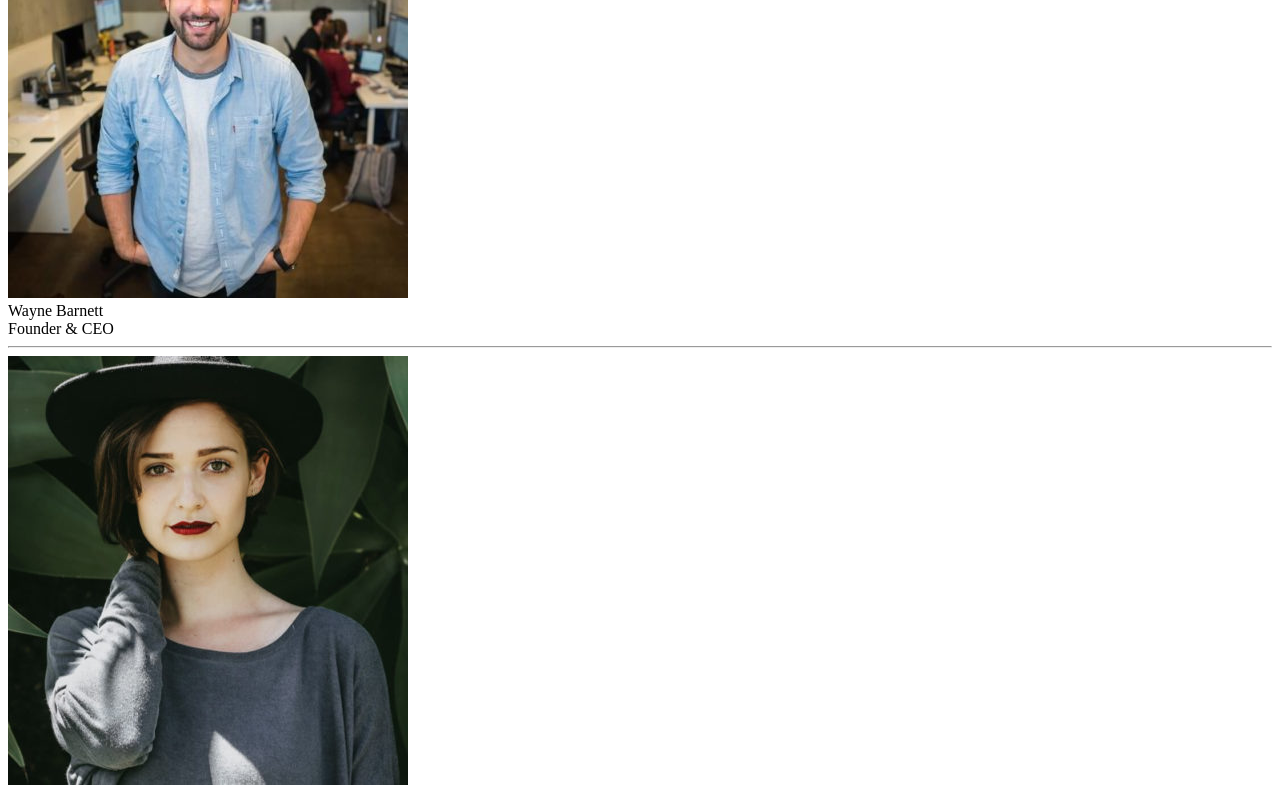
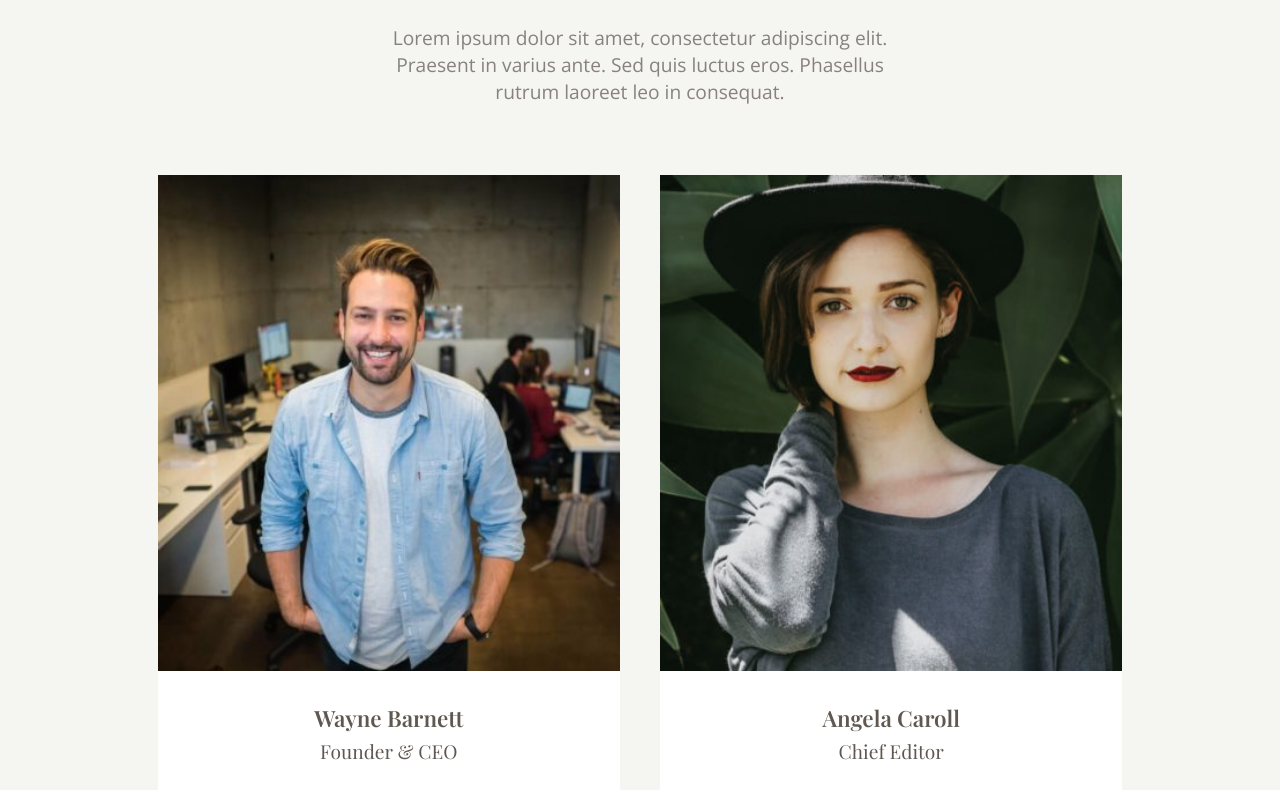
Before and after one commit to BeatriceRocchi/js-our-team, a plain HTML site: page index.html in a window 1280 px wide. Shown: the part 139-929 px from the top of the page. Drawn offline with nearby package versions, Linux system fonts and the light colour scheme; a web font is replaced by a local one.

Commit message:
[add] style in css

```diff
--- a/assets/style/style.css
+++ b/assets/style/style.css
@@ -0,0 +1,86 @@
+/* General */
+:root {
+  --text-color-dark: #222222;
+  --text-color-medium: #5e5851;
+  --text-color-light: #87827c;
+  --color-primary: #f5f5f1;
+  --color-white: #ffffff;
+}
+
+* {
+  box-sizing: border-box;
+  margin: 0;
+  padding: 0;
+}
+
+body {
+  font-family: "Open Sans", sans-serif;
+  color: var(--text-color-dark);
+  background-color: var(--color-primary);
+}
+
+.text-box {
+  margin: 90px auto;
+  margin-bottom: 40px;
+  width: 40%;
+  text-align: center;
+}
+
+.text-box h1 {
+  font-size: 1.5rem;
+  font-weight: 600;
+  margin-bottom: 40px;
+}
+
+.text-box p {
+  font-size: 1.2rem;
+  color: var(--text-color-light);
+}
+
+.container {
+  margin: 0 auto;
+  width: 90%;
+}
+
+.card-wrapper {
+  display: flex;
+  justify-content: center;
+  flex-wrap: wrap;
+}
+
+.card {
+  height: 620px;
+  margin: 30px 20px;
+  background-color: var(--color-white);
+  color: var(--text-color-medium);
+  font-family: "Playfair Display", serif;
+}
+
+.card .upper-card {
+  height: 80%;
+}
+
+.upper-card img {
+  width: 100%;
+  height: 100%;
+  object-fit: cover;
+}
+
+.card .lower-card {
+  height: 20%;
+  color: var(--text-color-medium);
+  display: flex;
+  flex-direction: column;
+  justify-content: center;
+  align-items: center;
+}
+
+.lower-card .name {
+  font-weight: 600;
+  font-size: 1.4rem;
+  margin-bottom: 5px;
+}
+
+.lower-card .role {
+  font-size: 1.2rem;
+}
--- a/index.html
+++ b/index.html
@@ -5,11 +5,37 @@
     <meta name="viewport" content="width=device-width, initial-scale=1.0" />
     <title>Our Team</title>
 
+    <!-- Google Font -->
+    <link rel="preconnect" href="https://fonts.googleapis.com" />
+    <link rel="preconnect" href="https://fonts.gstatic.com" crossorigin />
+    <link
+      href="https://fonts.googleapis.com/css2?family=Open+Sans:ital,wght@0,300..800;1,300..800&family=Roboto:wght@100;300;400;500;700;900&display=swap"
+      rel="stylesheet"
+    />
+
+    <link rel="preconnect" href="https://fonts.googleapis.com" />
+    <link rel="preconnect" href="https://fonts.gstatic.com" crossorigin />
+    <link
+      href="https://fonts.googleapis.com/css2?family=Open+Sans:ital,wght@0,300..800;1,300..800&family=Playfair+Display:ital,wght@0,400..900;1,400..900&family=Roboto:wght@100;300;400;500;700;900&display=swap"
+      rel="stylesheet"
+    />
+
     <!-- CSS -->
     <link rel="stylesheet" href="./assets/style/style.css" />
   </head>
   <body>
-    <div class="card-wrapper"></div>
+    <div class="text-box">
+      <h1>OUR TEAM</h1>
+      <p>
+        Lorem ipsum dolor sit amet, consectetur adipiscing elit. Praesent in
+        varius ante. Sed quis luctus eros. Phasellus rutrum laoreet leo in
+        consequat.
+      </p>
+    </div>
+
+    <div class="container">
+      <div class="card-wrapper"></div>
+    </div>
 
     <!-- JS -->
     <script src="./js/script.js"></script>
--- a/js/script.js
+++ b/js/script.js
@@ -40,11 +40,18 @@ for (let member of teamMembers) {
   console.log(member.img);
 
   cardWrapper.innerHTML += `
-  <div>
-    <img src="${member.img}" alt="${member.name}">
-    <div>${member.name}</div>
-    <div>${member.role}</div>
-    <hr>
-  </div>
+  <div class="card">
+          <div class="upper-card">
+            <img
+              src="${member.img}"
+              alt="${member.name}"
+            />
+          </div>
+
+          <div class="lower-card">
+            <div class="name">${member.name}</div>
+            <div class="role">${member.role}</div>
+          </div>
+        </div>
   `;
 }
```
